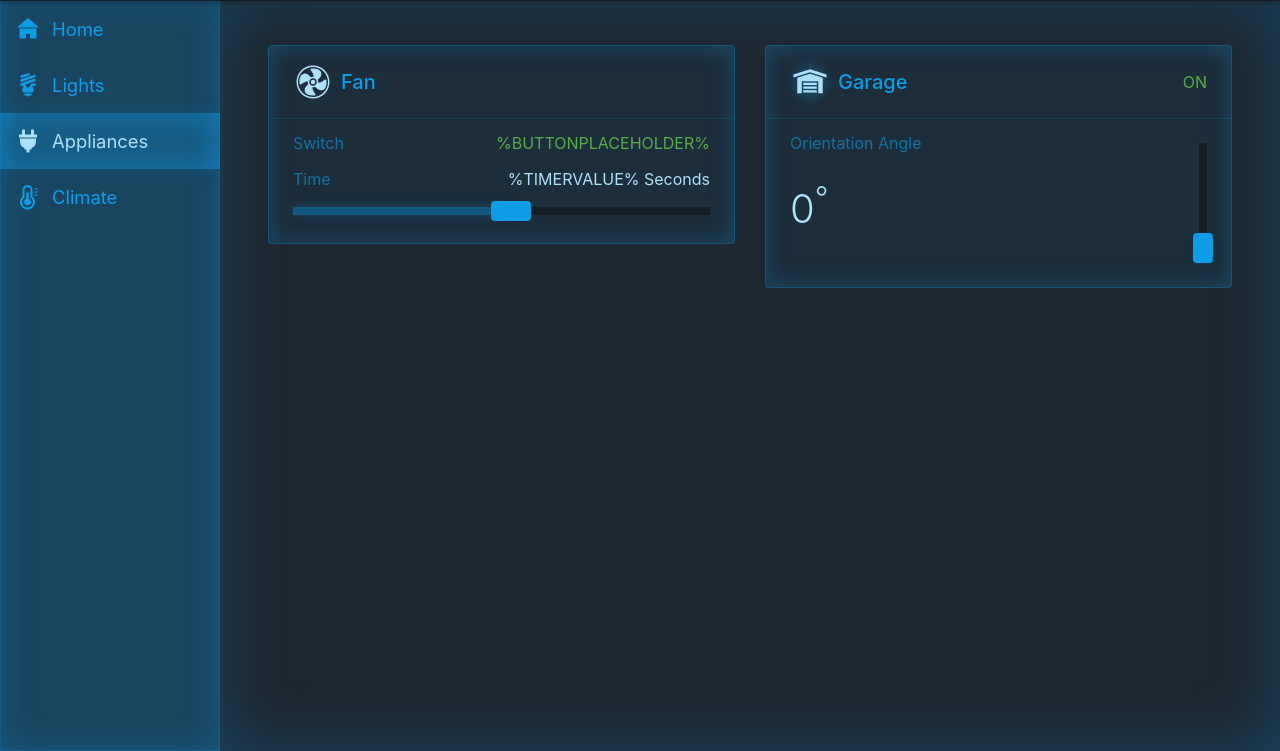
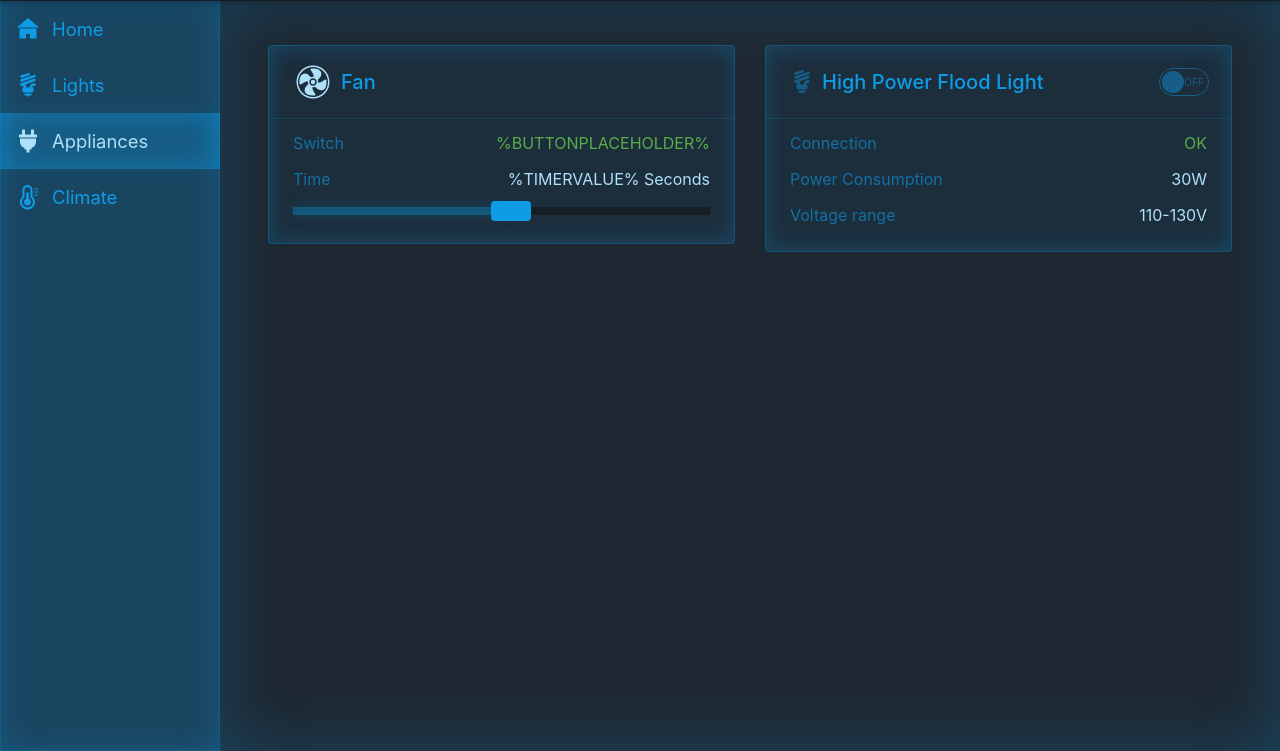
Before and after one commit to utsapkota/IOT-Project-77190014, a plain HTML site: page data/appliances.html in a window 1280 px wide. Shown: the part 49-800 px from the top of the page. Drawn offline with nearby package versions, Linux system fonts and the light colour scheme.

```diff
--- a/data/appliances.html
+++ b/data/appliances.html
@@ -223,42 +223,38 @@ function updateSliderTimer(element) {
 
 
               </div>
-              <div class="col-sm-12 col-md-6">
-                <!-- Fridge  START -->
-                <div class="card active" data-unit="home-fridge">
-                  <ul class="list-group borderless">
-                    <li class="list-group-item align-items-center">
-                      <svg class="icon-sprite icon-1x">
-                        <use class="glow" fill="url(#radial-glow)" xlink:href="icons-sprite.svg#glow"/>
-                        <use xlink:href="icons-sprite.svg#garage"/>
-                      </svg>
-                      <h5>Garage</h5>
-                      <p class="ml-auto status">ON</p>
+              <div class="col-sm-12 col-md-6 col-xl-6">
+                <div class="card" data-unit="switch-light-8">
+                  <!-- Light switch START -->
+                  <div class="card-body d-flex flex-row justify-content-start">
+                    <svg class="icon-sprite">
+                      <use class="glow" fill="url(#radial-glow)" xlink:href="icons-sprite.svg#glow"/>
+                      <use xlink:href="icons-sprite.svg#bulb-eco"/>
+                    </svg>
+                    <h5>High Power Flood Light</h5>
+                    <label class="switch ml-auto">
+                      <input type="checkbox" id="switch-light-8">
+                    </label>
+                  </div>
+                  <!-- Light switch END -->
+                  <hr class="my-0">
+                  <!-- Bulb details START -->
+                  <ul class="list-group borderless px-1">
+                    <li class="list-group-item">
+                      <p class="specs">Connection</p>
+                      <p class="ml-auto mb-0 text-success">OK</p>
+                    </li>
+                    <li class="list-group-item pt-0">
+                      <p class="specs">Power Consumption</p>
+                      <p class="ml-auto mb-0">30W</p>
+                    </li>
+                    <li class="list-group-item pt-0 pb-4">
+                      <p class="specs">Voltage range</p>
+                      <p class="ml-auto mb-0">110-130V</p>
                     </li>
                   </ul>
-                  <hr class="my-0">
-                  <div class="d-flex justify-content-between" data-rangeslider="fridge-temp">
-                    <ul class="list-group borderless px-1 align-items-stretch">
-                      <li class="list-group-item">
-                        <p class="specs mr-auto mb-auto">Orientation Angle</p>
-                      </li>
-                      <li class="list-group-item d-flex flex-column pb-4">
-                        <p class="mr-auto mt-2 mb-0 display-5">
-                          <span id="fridge-temp-F">0</span><sup>°</sup>
-                        </p>
-                      </li>
-                    </ul>
-                    <div class="p-4" style="position:relative;">
-                      <input id="fridge-temp" type="range" min="0" max="90" step="1" value="0" data-orientation="vertical">
-                      <div class="info-holder info-lc">
-                        <div data-toggle="popover-all" data-content="jQuery range slider using localStorage to remember the last status." data-original-title="Temperature control" data-placement="left" data-offset="0 -12px"></div>
-                      </div>
-                    </div>
-                  </div>
+                  <!-- Bulb details END -->
                 </div>
-                <!-- Fridge  END -->
-
-
               </div>
               <div class="col-sm-12 col-md-6">
 
```
Also changed, not shown: data/index.html (+20 -10 lines), data/lights.html (+4 -4 lines), 1 other file.
